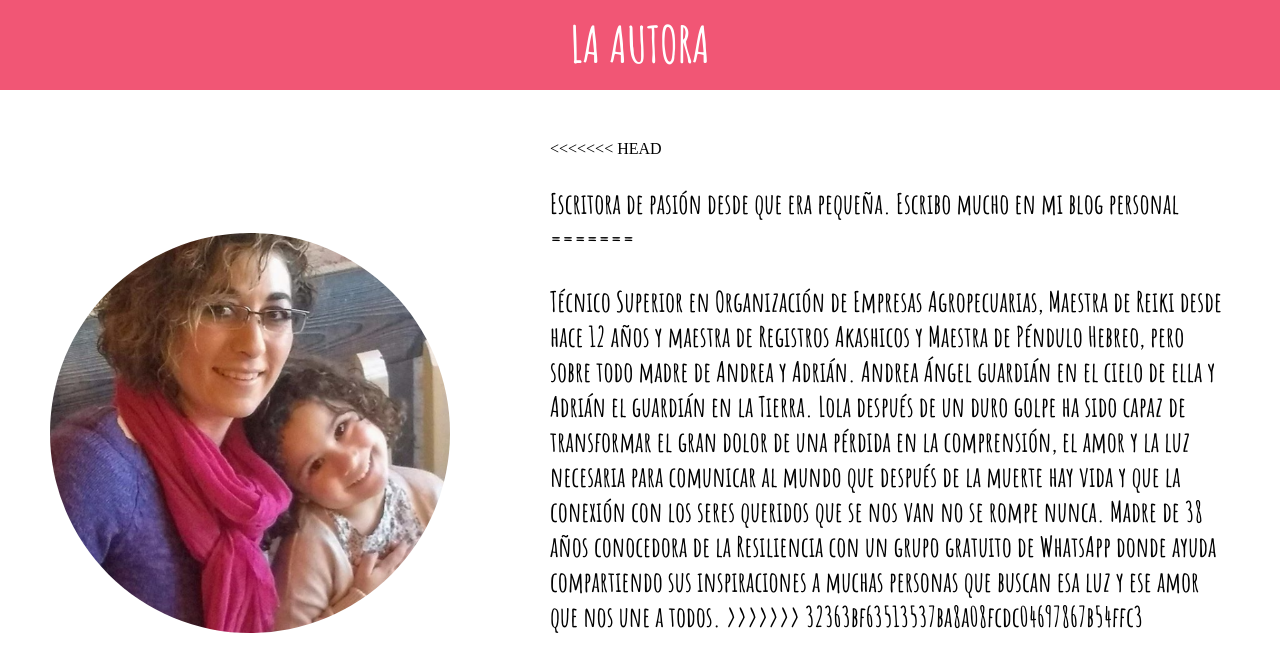
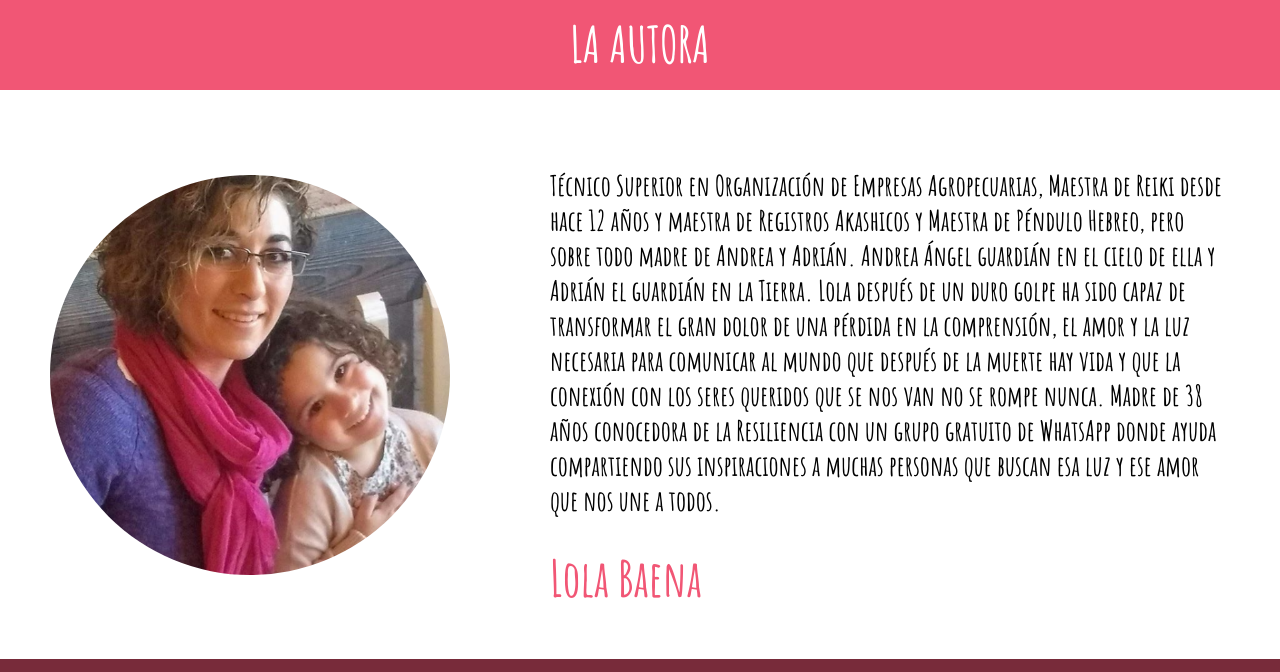
Before and after one commit to Manuelentrena/dicenquefuealcielo, a plain HTML site: page index.html in a window 1280 px wide. Shown: the part 1550-2222 px from the top of the page. Drawn offline with Linux system fonts and the light colour scheme; a script that the page names is missing.

Commit message:
Cambio en ...

```diff
--- a/index.html
+++ b/index.html
@@ -119,14 +119,10 @@
       </div>
 
       <div class="container__texto">
-<<<<<<< HEAD
-        <p class="texto_autora">Escritora de pasión desde que era pequeña. Escribo mucho en mi blog personal
-=======
         <p class="texto_autora">Técnico Superior en Organización de Empresas Agropecuarias,  Maestra de Reiki desde hace 12 años y maestra de Registros Akashicos y Maestra de Péndulo Hebreo, pero sobre todo madre de Andrea y Adrián.
 Andrea Ángel guardián en el cielo de ella y Adrián el guardián en la Tierra.
 Lola después de un duro golpe ha sido capaz de transformar el gran dolor de una pérdida en la comprensión, el amor y la luz necesaria para comunicar al mundo que después de la muerte hay vida y que la conexión con los seres queridos que se nos van no se rompe nunca.
 Madre de 38 años conocedora de la Resiliencia con un grupo gratuito de WhatsApp donde ayuda compartiendo sus inspiraciones a muchas personas que buscan esa luz y ese amor que nos une a todos.
->>>>>>> 32363bf63513537ba8a08fcdc04697867b54ffc3
         </p>
         <h3 class="name__autora">Lola Baena</h3>
       </div>
```
